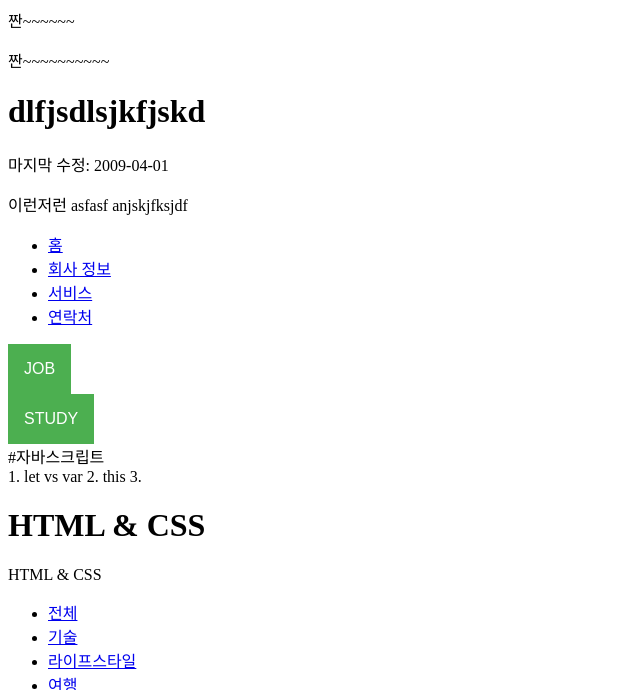
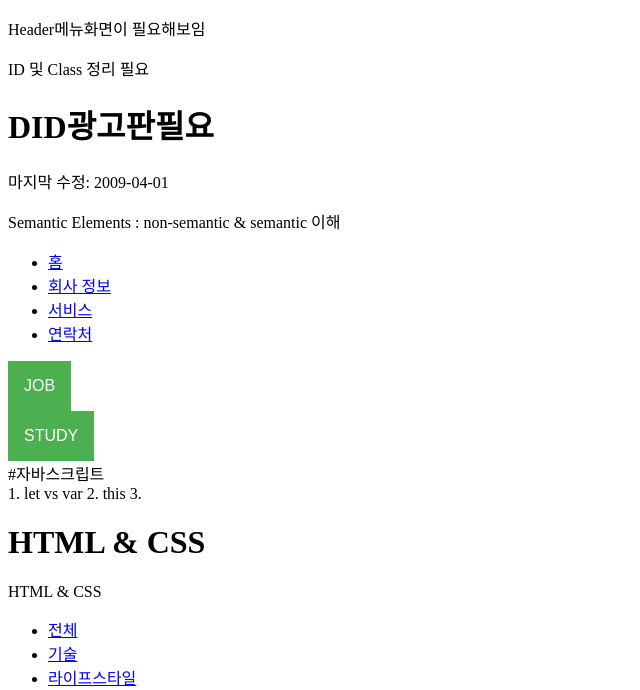
Before and after one commit to TaeYangPark23/first-sun-project, a plain HTML site: page index.html in a window 1280 px wide. Shown: the top 690 px of the page, without its empty margins (0-640 px from the left). Drawn offline with Linux system fonts and the light colour scheme.

Commit message:
commit with jun

```diff
--- a/index.html
+++ b/index.html
@@ -7,11 +7,11 @@
     <link rel="stylesheet" href="style.css" />
   </head>
   <body>
-    짠~~~~~~
-    <p>짠~~~~~~~~~~</p>
-    <h1>dlfjsdlsjkfjskd</h1>
+    <p>Header메뉴화면이 필요해보임</p>
+    <p>ID 및 Class 정리 필요</p>
+    <h1>DID광고판필요</h1>
     <p>마지막 수정: <span>2009-04-01</span></p>
-    <nav>이런저런 asfasf anjskjfksjdf</nav>
+    <nav>Semantic Elements : non-semantic & semantic 이해</nav>
 
     <nav>
       <ul>
@@ -41,6 +41,7 @@
         <a href="#">HTML</a>
         <a href="#">CSS</a>
         <a href="#">JavaScript</a>
+        <a href="#">React</a>
       </div>
     </div>
     <div>
```
Also changed, not shown: Angio/index.html (+2 -0 lines), PhysicianAssistant/index.html (+1 -1 lines), TEST/index.html (added), 1 other file.
